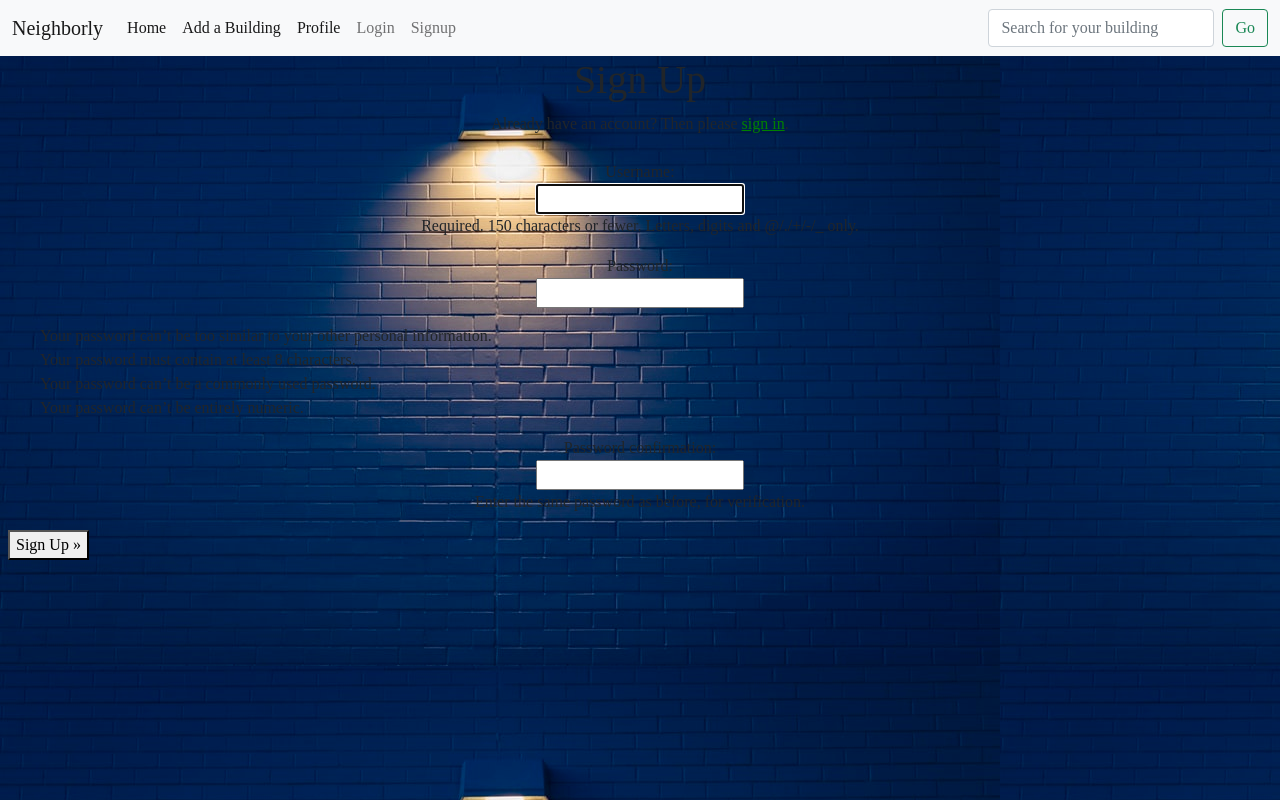
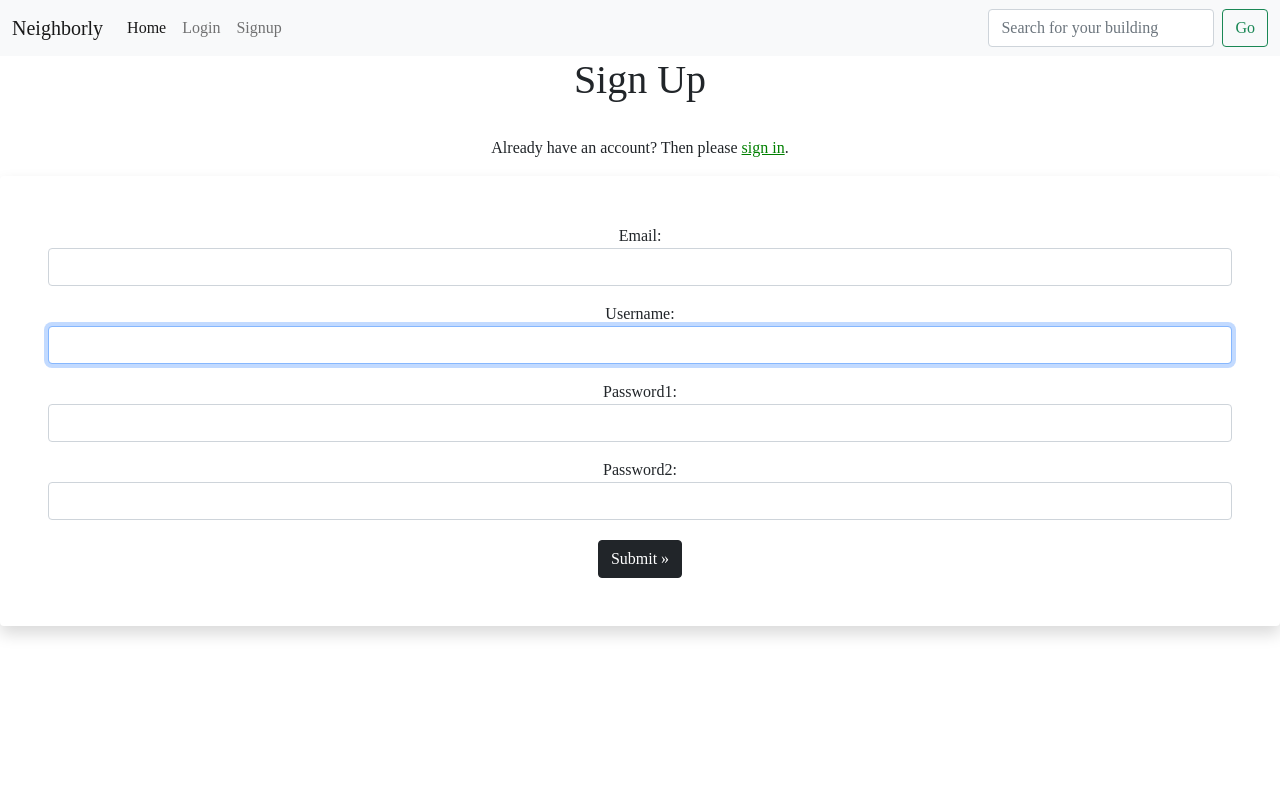
Before and after one commit to cspdevs000/neighborly, a Django app: page /accounts/signup/ in a window 1280 px wide. Run offline with Django 4.2, Linux system fonts and the light colour scheme; some libraries are stand-ins or nearby versions.

Commit message:
customized some auth forms

```diff
--- /dev/null
+++ b/accounts/forms.py
@@ -0,0 +1,13 @@
+from django.contrib.auth.forms import UserCreationForm
+from django.contrib.auth.models import User
+from django import forms
+
+class SignupForm(UserCreationForm):
+    email = forms.EmailField(widget=forms.EmailInput(attrs={'class':'form-control'}))
+    username = forms.CharField(widget=forms.TextInput(attrs={'class':'form-control'}))
+    password1 = forms.CharField(widget=forms.PasswordInput(attrs={'class':'form-control'}))
+    password2 = forms.CharField(widget=forms.PasswordInput(attrs={'class':'form-control'}))
+
+    class Meta:
+        model = User
+        fields = ('email', 'username', 'password1', 'password2')
--- a/accounts/views.py
+++ b/accounts/views.py
@@ -1,9 +1,10 @@
 from django.contrib.auth.forms import UserCreationForm
 from django.urls import reverse_lazy
 from django.views import generic
+from accounts.forms import SignupForm
 
 
 class SignUpView(generic.CreateView):
-    form_class = UserCreationForm
+    form_class = SignupForm
     success_url = reverse_lazy('login')
     template_name = 'registration/signup.html'
--- a/neighborly/static/neighborly/style.css
+++ b/neighborly/static/neighborly/style.css
@@ -2,9 +2,9 @@
     font-family: 'Rokkitt', serif;
 }
 
-body {
+/* body {
     background: white url("images/bkgd6.jpeg");
-}
+} */
 
 h1, h2, h3, h4, h5, p {
     text-align: center;
@@ -24,11 +24,11 @@ li {
     margin : 0 auto;
 }
 
-input {
+/* input {
     position: relative;
     display: block;
     margin : 0 auto;
-}
+} */
 
 .home-header {
     padding: 30px;
--- a/neighborly/templates/neighborly/navbar.html
+++ b/neighborly/templates/neighborly/navbar.html
@@ -13,18 +13,18 @@
           <li class="nav-item">
             <a class="nav-link active" aria-current="page" href="{% url 'home' %}">Home</a>
           </li>
+          {% if user.is_authenticated %}
           {% if user.profile.building == null %}
           <li class="nav-item">
             <a class="nav-link active" aria-current="page" href="{% url 'addbuilding' %}">Add a Building</a>
           </li>
           {% endif %}
           <li class="nav-item">
+            <a class="nav-link" href="{% url 'logout'%}?next={% url 'logout' %}">Logout</a>
+          </li>
+          <li class="nav-item">
             <a class="nav-link active" aria-current="page" href="/profile/{{ user.id }}/">Profile</a>
           </li>
-          {% if user.is_authenticated %}
-          <li class="nav-item">
-              <a class="nav-link" href="{% url 'logout'%}?next={% url 'logout' %}">Logout</a>
-            </li>
         {% else %}
           <li class="nav-item">
               <a class="nav-link" href="{% url 'login'%}?next={{request.path}}">Login</a>
--- a/templates/registration/login.html
+++ b/templates/registration/login.html
@@ -26,8 +26,9 @@
           <td>{{ form.password }}</td>
         </tr>
       </table>
+      <div class='d-flex justify-content-center mt-2'>
       <input type="submit" value="login" class="btn btn-dark" />
-      <input type="hidden" name="next" value="{{ next }}" />
+      </div>
     </form>
   </div>
 
--- a/templates/registration/signup.html
+++ b/templates/registration/signup.html
@@ -1,23 +1,24 @@
 {% extends 'base_generic.html' %}
-
-{% load i18n %}
-
-{% block head_title %}{% trans "Signup" %}{% endblock %}
+{% load crispy_forms_tags %}
 
 {% block content %}
-<h1>{% trans "Sign Up" %}</h1>
+<h1>Sign Up</h1><br />
 
 <p>Already have an account? Then please <a href="{% url 'login'%}">sign in</a>.</p>
 
-<div class='flex justify-content-center mt-1 p-2'>
-<form class="signup" id="signup_form" method="post">
+<div class='shadow p-5 mb-5 bg-body rounded'>
+<form id="signup_form" method="post">
   {% csrf_token %}
   {{ form.as_p }}
   {% if redirect_field_value %}
   <input type="hidden" name="{{ redirect_field_name }}" value="{{ redirect_field_value }}" />
   {% endif %}
-  <button type="submit">{% trans "Sign Up" %} &raquo;</button>
+  <div class='d-flex justify-content-center'>
+  <button class='btn btn-dark mt-1'type="submit" href="{% url "signup" %}"> Submit &raquo;</button>
+  </div>
 </form>
 </div>
 
+
+
 {% endblock %}
```
Also changed, not shown: neighborly/static/neighborly/images/bkgd.jpeg (deleted), neighborly/static/neighborly/images/bkgd6.jpeg (deleted).
